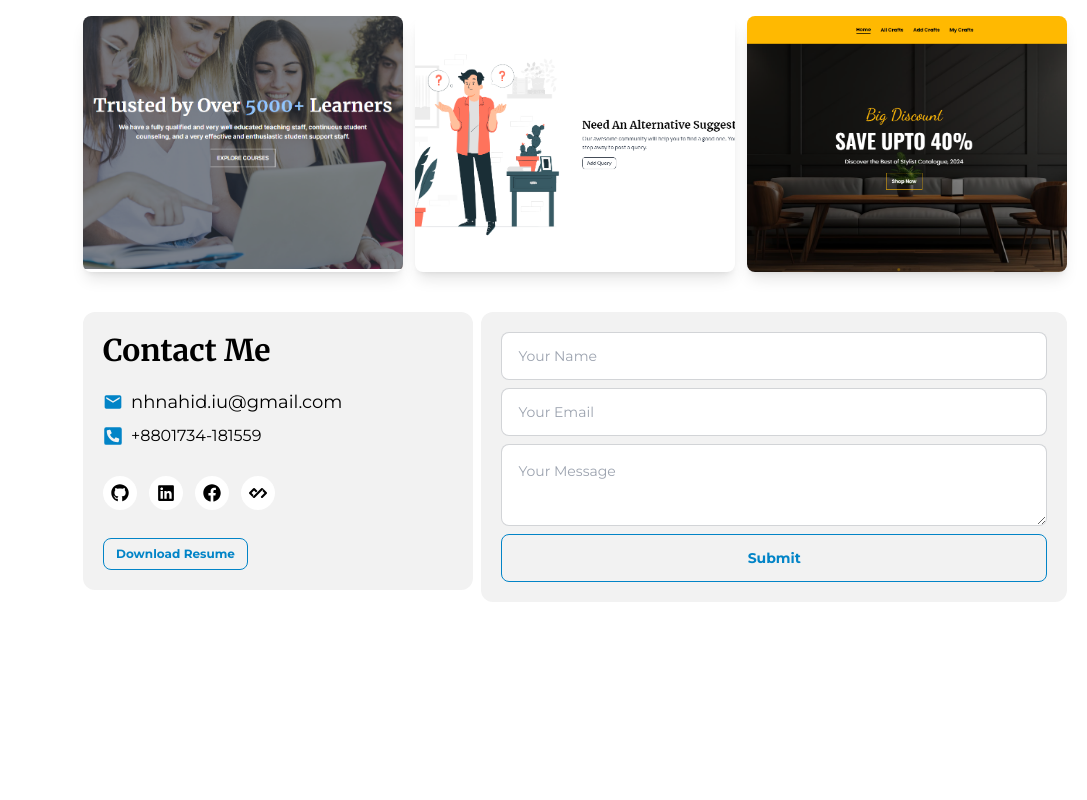
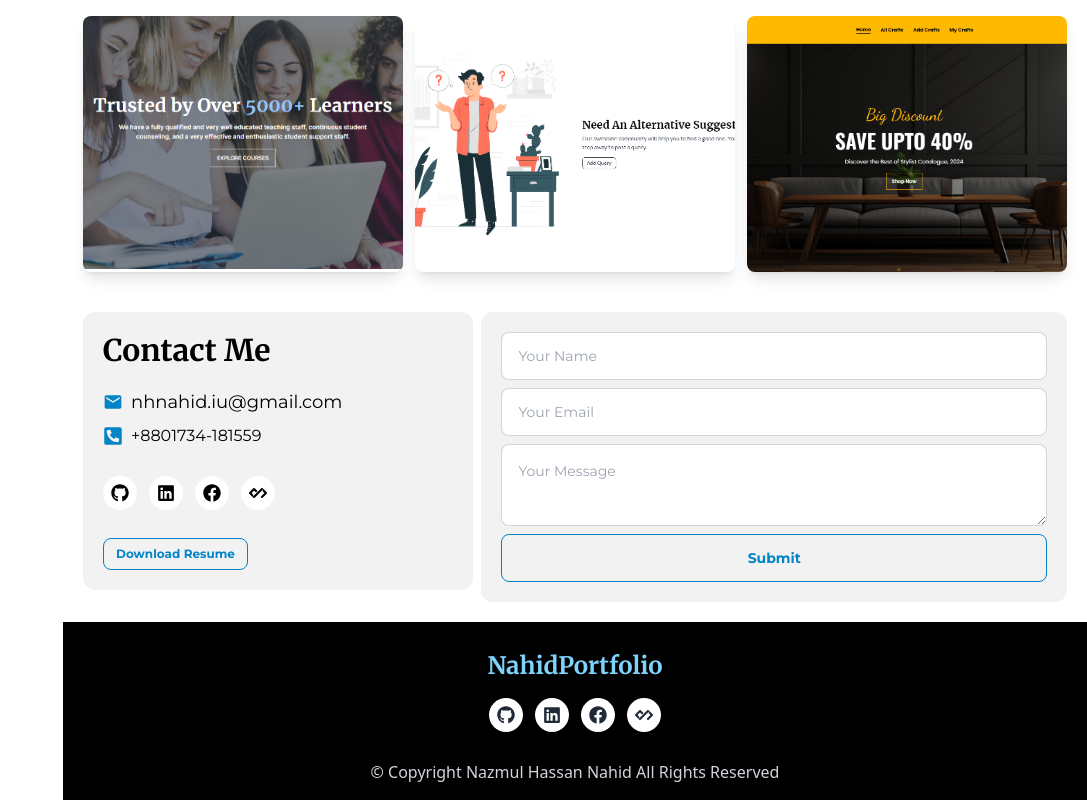
Before and after one commit to nhnaahid/portfolio-nahid, a React (Vite) app: page / in a window 1280 px wide. Shown: the part 1456-2256 px from the top of the page, without its empty margins (193-1280 px from the left). Before the commit the page ends 2078 px from the top, so only its background shows below. Built offline with nearby package versions, Linux system fonts and the light colour scheme.

Commit message:
add: footer

```diff
--- /dev/null
+++ b/src/pages/Home/Footer/Footer.jsx
@@ -0,0 +1,19 @@
+import { FaFacebook, FaGithub, FaLinkedin } from "react-icons/fa";
+import { SiDailydotdev } from "react-icons/si";
+
+const Footer = () => {
+    return (
+        <div className="bg-black pt-7 w-full">
+            <p className="text-sky-300 font-bold font-merri text-2xl text-center">NahidPortfolio</p>
+            <div className="flex flex-wrap justify-center gap-3 text-lg mt-4">
+                <a className="rounded-full bg-white hover:bg-sky-500 p-2 hover:text-white duration-300" href="https://x.com/?lang=en"><FaGithub /></a>
+                <a className="rounded-full bg-white hover:bg-sky-500 hover:text-white p-2 duration-300" href="https://x.com/?lang=en"><FaLinkedin /></a>
+                <a className="rounded-full bg-white hover:bg-sky-500 hover:text-white p-2 duration-300" href="https://www.facebook.com/"><FaFacebook></FaFacebook></a>
+                <a className="rounded-full bg-white hover:bg-sky-500 hover:text-white p-2 duration-300" href="https://www.instagram.com/"><SiDailydotdev /></a>
+            </div>
+            <p className="text-gray-300 text-center mt-7 pb-4">© Copyright Nazmul Hassan Nahid All Rights Reserved</p>
+        </div>
+    );
+};
+
+export default Footer;
--- a/src/pages/Home/Home/Home.jsx
+++ b/src/pages/Home/Home/Home.jsx
@@ -1,6 +1,7 @@
 import About from "../About/About";
 import Banner from "../Banner/Banner";
 import Contact from "../Contact/Contact";
+import Footer from "../Footer/Footer";
 import Projects from "../Projects/Projects";
 
 const Home = () => {
@@ -10,6 +11,7 @@ const Home = () => {
             <About></About>
             <Projects></Projects>
             <Contact></Contact>
+            <Footer></Footer>
         </div>
     );
 };
```
